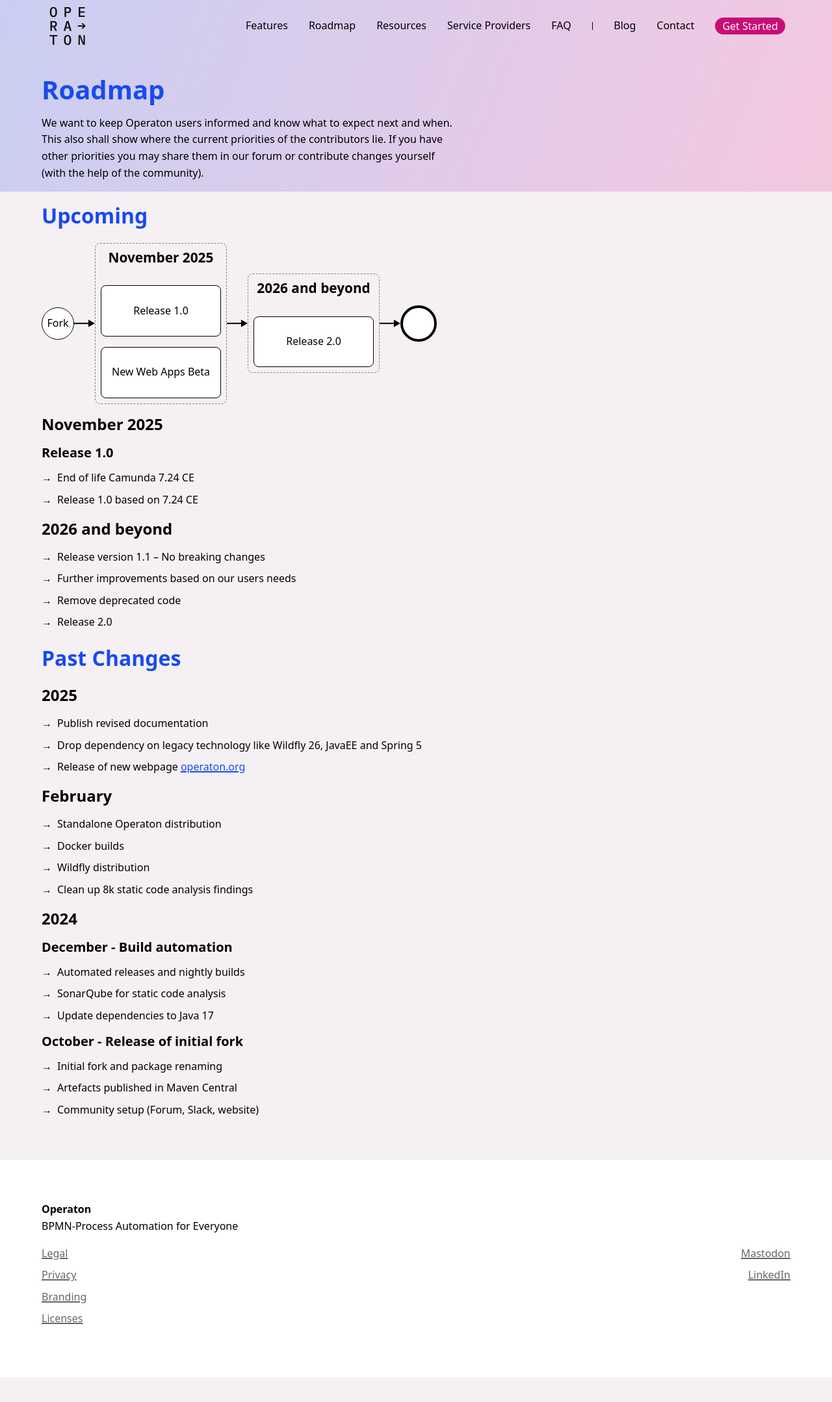
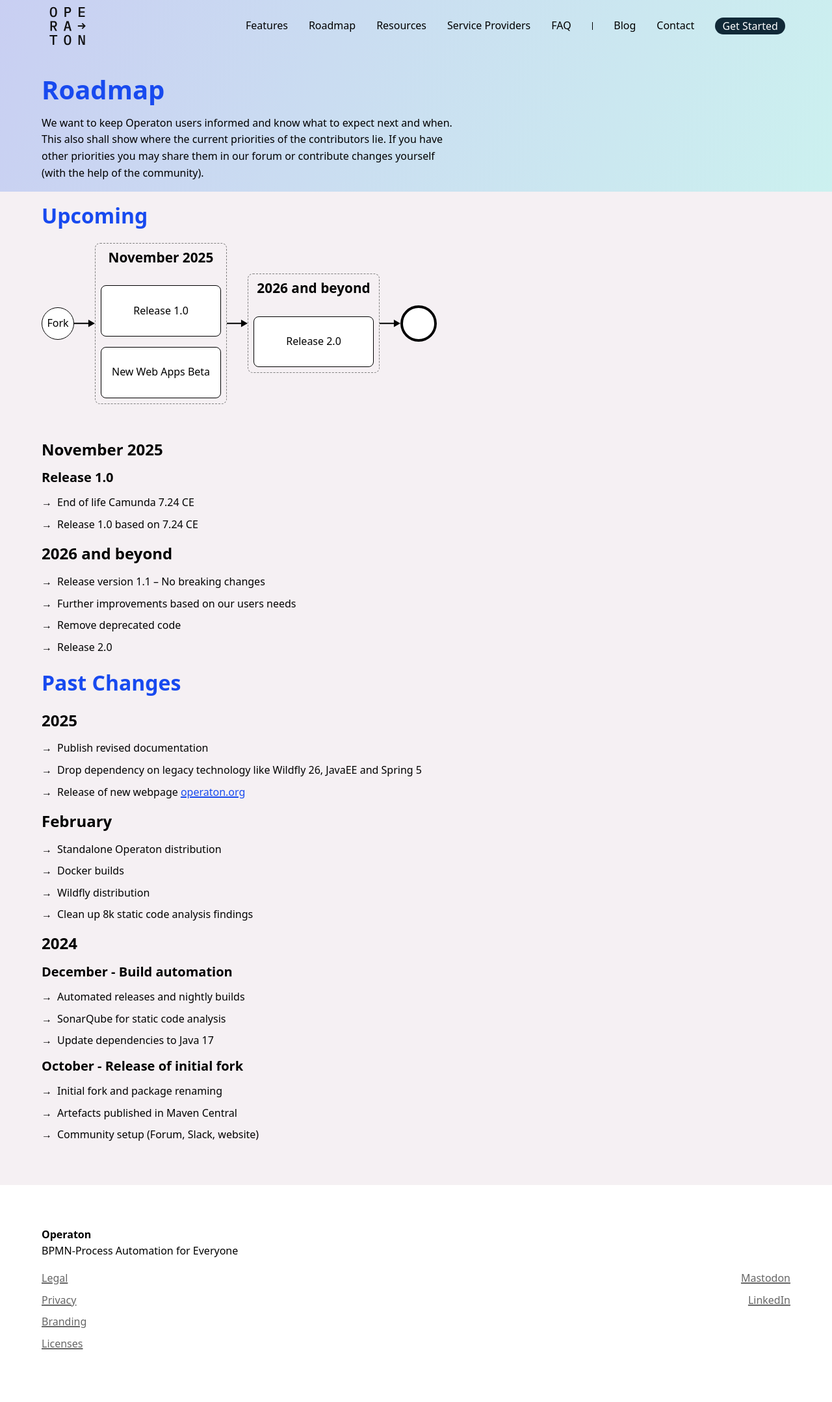
Before and after one commit to operaton/operaton.org, a Jekyll site: the page built from roadmap.md, in a window 1280 px wide. Shown: the whole page at 65% size. Built offline with Jekyll 4.4.1, drawn with Linux system fonts in a browser that asks for light colours; before the commit the page ends 2120 px from its top, so only the background shows below that.

Commit message:
change color scheme; uppercase hero h1 on startpage

```diff
--- a/assets/css/main.css
+++ b/assets/css/main.css
@@ -4,9 +4,9 @@
 
 body {
   --color-primary: #184AEF;
-  --color-secondary: #F32797;
+  --color-secondary: #27F3E0;
   --color-on-secondary: #fff;
-  --color-bg-secondary: #CA0C75;
+  --color-bg-secondary: #112937;
   --color-font: #000;
   --color-font-white: white;
   --color-font-primary: var(--color-primary-darker);
@@ -73,6 +73,11 @@
     align-items: end;
     gap: var(--space-m);
     min-width: min(20em, 100%);
+  }
+  #start-page > header h1 {
+    letter-spacing: .15em;
+    font-weight: 400;
+    text-transform: uppercase;
   }
 
   #start-page > header::before {
--- a/roadmap.md
+++ b/roadmap.md
@@ -31,6 +31,8 @@
   <div class="arrow"></div>
   <div class="end"></div>
 </div>
+
+<br>
 
 ### November 2025
 
```
